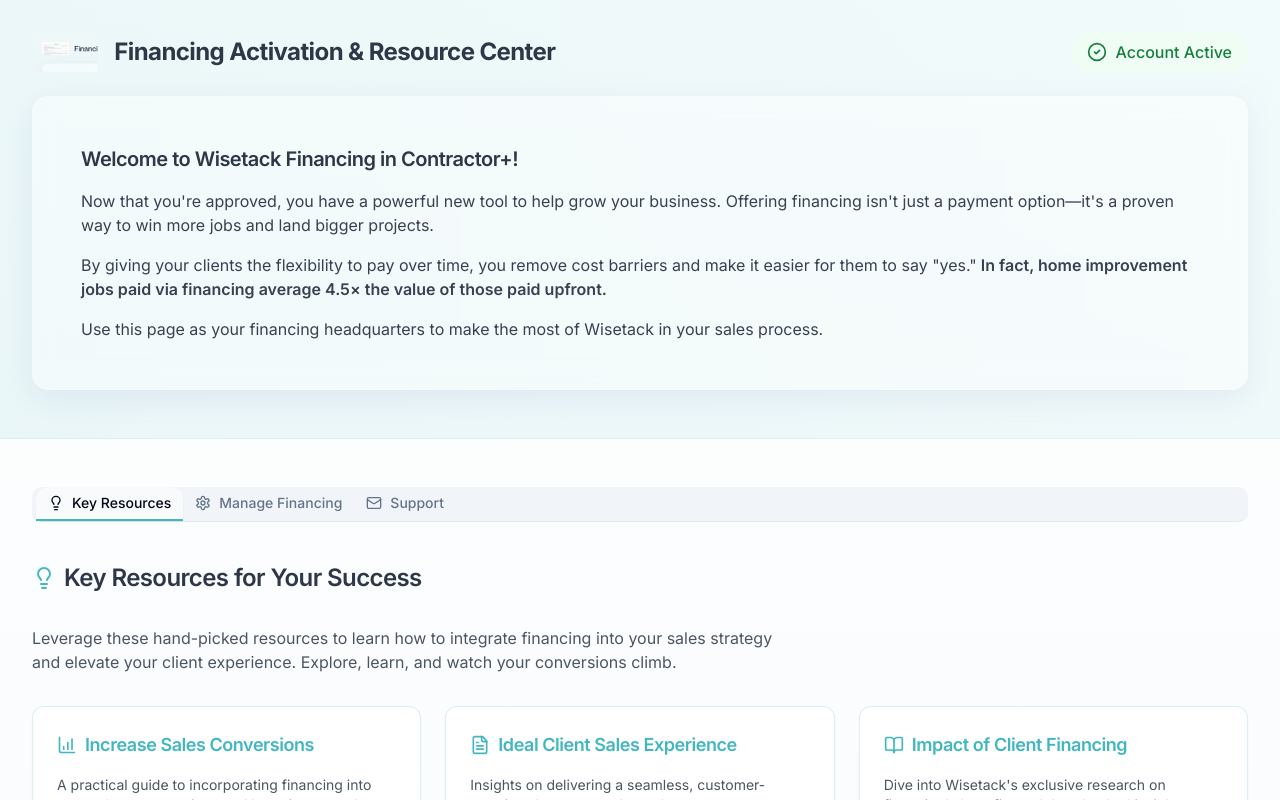
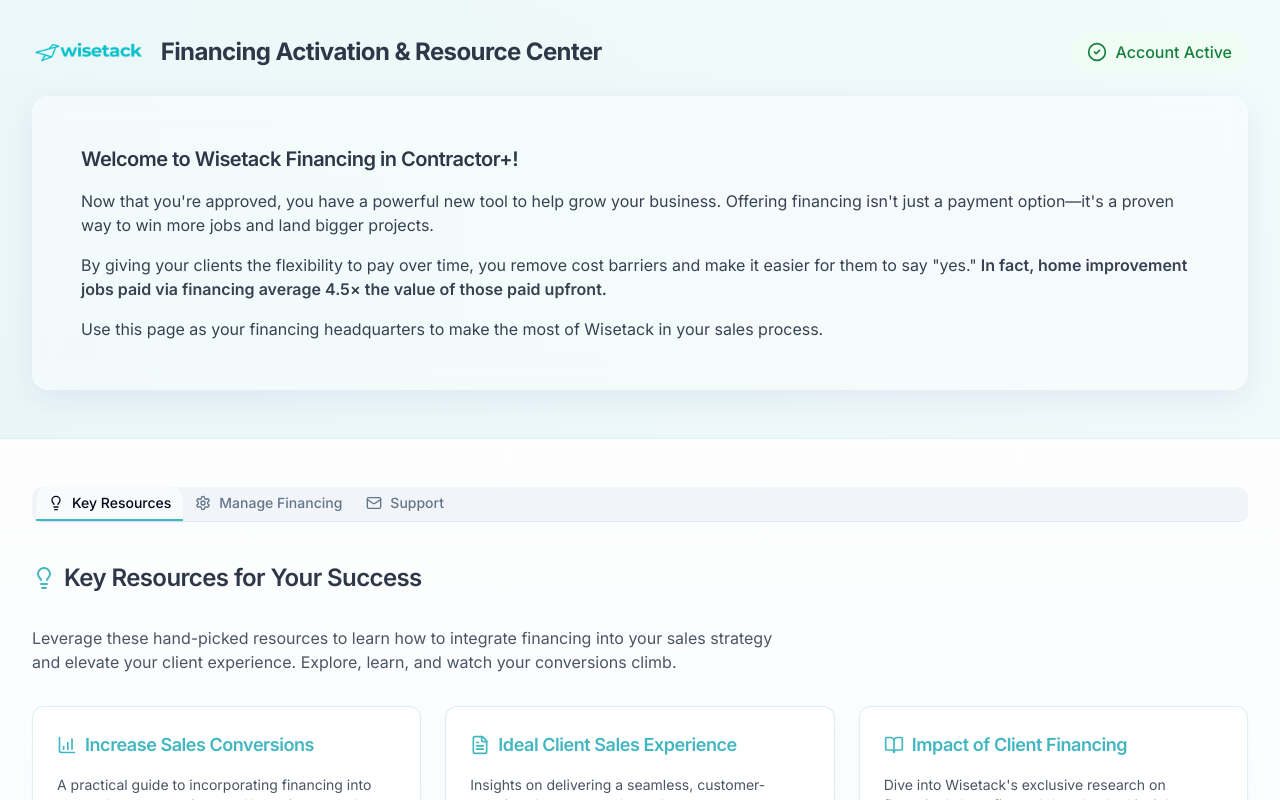
Before and after one commit to justinonsuccess/wisetack, a React (Vite) app: page /active-merchant in a window 1280 px wide. Shown: the top 800 px of the page. Built offline with nearby package versions, Linux system fonts and the light colour scheme; a web font is replaced by a local one.

Commit message:
Add Wisetack logo
Adds the Wisetack logo to the repository.

```diff
--- a/src/components/merchant/MerchantHeader.tsx
+++ b/src/components/merchant/MerchantHeader.tsx
@@ -10,7 +10,7 @@ const MerchantHeader = () => {
         <div className="flex flex-col lg:flex-row justify-between items-start lg:items-center mb-4">
           <div className="flex items-center mb-4 lg:mb-0">
             <img
-              src="/lovable-uploads/55e4a6d7-fe6b-47f6-9404-4ef317d35605.png"
+              src="/lovable-uploads/063a0977-451c-4aa4-bdaf-26bb2bac1fb3.png"
               alt="Wisetack Logo"
               className="h-10 mr-4"
             />
```
Also changed, not shown: public/lovable-uploads/063a0977-451c-4aa4-bdaf-26bb2bac1fb3.png (added).
